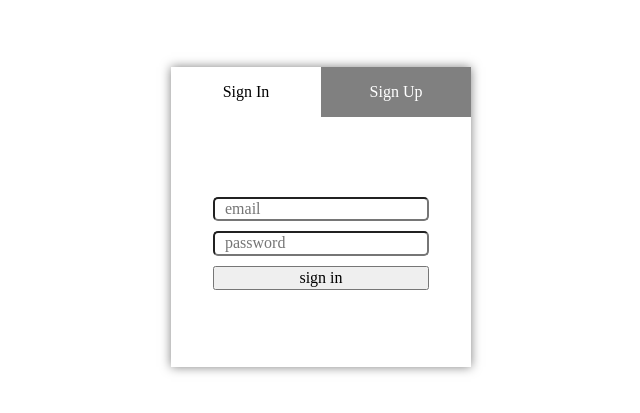
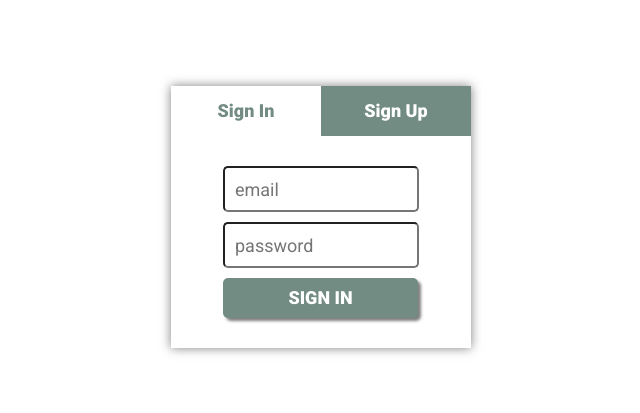
Before and after one commit to arcanar7/todo-vue, a Vue app: page /login in a window 1280 px wide. Shown: the part 183-596 px from the top of the page, without its empty margins (319-959 px from the left). Built offline with nearby package versions, Linux system fonts and the light colour scheme.

Commit message:
add login css

```diff
--- a/public/index.html
+++ b/public/index.html
@@ -1,15 +1,22 @@
 <!DOCTYPE html>
 <html lang="en">
   <head>
-    <meta charset="utf-8">
-    <meta http-equiv="X-UA-Compatible" content="IE=edge">
-    <meta name="viewport" content="width=device-width,initial-scale=1.0">
-    <link rel="icon" href="<%= BASE_URL %>favicon.ico">
+    <meta charset="utf-8" />
+    <meta http-equiv="X-UA-Compatible" content="IE=edge" />
+    <meta name="viewport" content="width=device-width,initial-scale=1.0" />
+    <link rel="icon" href="<%= BASE_URL %>favicon.ico" />
+    <link
+      href="https://fonts.googleapis.com/css?family=Roboto:400,400i,700,900&display=swap&subset=cyrillic"
+      rel="stylesheet"
+    />
     <title>todo-vue</title>
   </head>
   <body>
     <noscript>
-      <strong>We're sorry but todo-vue doesn't work properly without JavaScript enabled. Please enable it to continue.</strong>
+      <strong
+        >We're sorry but todo-vue doesn't work properly without JavaScript
+        enabled. Please enable it to continue.</strong
+      >
     </noscript>
     <div id="app"></div>
     <!-- built files will be auto injected -->
--- a/src/App.vue
+++ b/src/App.vue
@@ -1,43 +1,49 @@
 <template>
   <div id="app">
-    <!-- <div id="nav">
-      <router-link to="/">Home</router-link> |
-      <router-link to="/about">About</router-link>
-    </div> -->
     <router-view />
   </div>
 </template>
 
 <style lang="scss">
+body {
+  font-family: 'Roboto', sans-serif;
+}
+
 a {
   text-decoration: none;
   outline: none;
 }
 
 button {
-  outline: none !important;
+  width: 195px;
+  text-transform: uppercase;
+  font-weight: 900;
+  color: $primary-lightness;
+  background-color: $primary;
+  border: none;
+  box-shadow: 3px 3px 3px hsla(0, 0, 0, 0.5);
+  cursor: pointer;
+  transition: background-color 0.3s linear;
+}
+
+button:active {
+  box-shadow: 1px 1px 3px hsla(0, 0, 0, 0.5);
+}
+
+button:hover {
+  background-color: $primary-light;
 }
 
 input {
+  width: 180px;
   padding-left: 10px;
+}
+
+button,
+input {
+  height: 40px;
+  font-size: 18px;
   border-radius: 5px;
-  outline: none;
+  outline: none !important;
 }
-// #app {
-//   font-family: 'Avenir', Helvetica, Arial, sans-serif;
-//   -webkit-font-smoothing: antialiased;
-//   -moz-osx-font-smoothing: grayscale;
-//   text-align: center;
-//   color: #2c3e50;
-// }
-// #nav {
-//   padding: 30px;
-//   a {
-//     font-weight: bold;
-//     color: #2c3e50;
-//     &.router-link-exact-active {
-//       color: #42b983;
-//     }
-//   }
-// }
 </style>
--- a/src/components/Login.vue
+++ b/src/components/Login.vue
@@ -1,24 +1,75 @@
 <template>
-  <form action="#" class="login-form">
-    <input type="email" class="login-form__email" placeholder="email" />
+  <form class="login-form" ref="form" validation>
+    <input
+      type="email"
+      name="email"
+      class="login-form__email"
+      placeholder="email"
+      v-model="email"
+    />
     <input
       type="password"
+      name="password"
       class="login-form__password"
       placeholder="password"
+      v-model="password"
     />
-    <button type="submit" class="login-form__btn">sign in</button>
+    <button type="submit" class="login-form__btn" @click="onSubmit">
+      sign in
+    </button>
   </form>
 </template>
 
 <script>
-export default {}
+export default {
+  data() {
+    return {
+      email: '',
+      password: '',
+      show: false,
+      show1: false,
+      show2: false,
+      rulesApp: {
+        required: v => !!v || 'Required',
+        min: v =>
+          v.length >= 6 || 'Password must be equal or more than 6 characters',
+        emailValid: v =>
+          /^(([^<>()[\]\\.,;:\s@"]+(\.[^<>()[\]\\.,;:\s@"]+)*)|(".+"))@((\[[0-9]{1,3}\.[0-9]{1,3}\.[0-9]{1,3}\.[0-9]{1,3}])|(([a-zA-Z\-0-9]+\.)+[a-zA-Z]{2,}))$/.test(
+            v
+          ) || 'E-mail must be valid',
+        passwordMatch: v => v === this.password || 'Passwords should match',
+      },
+    }
+  },
+  methods: {
+    onSubmit() {
+      this.$router.push('/')
+      // if (this.$refs.form.validate()) {
+      //   const user = {
+      //     email: this.email,
+      //     password: this.password,
+      //   }
+      //   this.$store
+      //     .dispatch(user)
+      //     .then(() => {
+      //       this.$router.push('/todo')
+      //     })
+      //     .catch(() => {})
+      // }
+    },
+  },
+}
 </script>
 
 <style lang="scss">
 .login-form {
   display: flex;
   flex-direction: column;
-  margin-top: 80px;
+  margin: 30px 0;
+
+  // &__email {}
+
+  // &__password {}
 
   input + input,
   &__btn {
--- a/src/router/router.js
+++ b/src/router/router.js
@@ -3,6 +3,7 @@ import Router from 'vue-router'
 
 // import Home from '@/views/Home.vue'
 import Auth from '@/views/Auth.vue'
+import Home from '@/views/Home.vue'
 // import AuthGuard from './auth-guard'
 
 Vue.use(Router)
@@ -13,11 +14,17 @@ export default new Router({
   routes: [
     {
       path: '/',
-      name: 'auth',
+      name: 'home',
+      // beforeEnter: AuthGuard,
+      component: Home,
+    },
+    {
+      path: '/login',
       component: Auth,
+      // redirect: '/todo',
       children: [
         {
-          path: '/login',
+          path: '',
           name: 'login',
           component: () => import('@/components/Login.vue'),
         },
--- /dev/null
+++ b/src/scss/_variables.scss
@@ -0,0 +1,5 @@
+$primary: hsl(158, 10, 50%);
+$primary-light: hsl(158, 10, 60%);
+$primary-lightness: hsl(0, 0, 100%);
+$primary-dark: hsl(0, 0, 30%);
+$primary-darkness: hsl(0, 0, 10%);
--- a/src/views/Auth.vue
+++ b/src/views/Auth.vue
@@ -37,8 +37,8 @@ export default {
   flex-direction: column;
   align-items: center;
   width: 300px;
-  height: 300px;
-  box-shadow: 0 0 10px rgba(0, 0, 0, 0.5);
+  box-shadow: 0 0 10px hsla(0, 0, 0, 0.5);
+  background-color: $primary-lightness;
 
   .nav {
     display: flex;
@@ -50,14 +50,22 @@ export default {
       justify-content: center;
       width: 150px;
       height: 50px;
-      color: white;
-      background-color: grey;
+      color: $primary-lightness;
+      background-color: $primary;
+      font-size: 18px;
+      font-weight: 900;
+      transition: background-color 0.3s linear;
+    }
+
+    &__login:hover,
+    &__registration:hover {
+      background-color: $primary-light;
     }
   }
 }
 
 .active {
-  color: black !important;
-  background-color: white !important;
+  color: $primary !important;
+  background-color: $primary-lightness !important;
 }
 </style>
--- a/src/views/Home.vue
+++ b/src/views/Home.vue
@@ -1,17 +1,18 @@
 <template>
   <div class="home">
-    <img alt="Vue logo" src="../assets/logo.png" />
-    <HelloWorld msg="Welcome to Your Vue.js App" />
+    <h1>Todo list</h1>
+    <!-- <img alt="Vue logo" src="../assets/logo.png" />
+    <HelloWorld msg="Welcome to Your Vue.js App" /> -->
   </div>
 </template>
 
 <script>
-import HelloWorld from '@/components/HelloWorld.vue'
+// import HelloWorld from '@/components/HelloWorld.vue'
 
 export default {
-  name: 'home',
-  components: {
-    HelloWorld,
-  },
+  // name: 'home',
+  // components: {
+  //   HelloWorld,
+  // },
 }
 </script>
--- a/vue.config.js
+++ b/vue.config.js
@@ -1,3 +1,10 @@
 module.exports = {
   publicPath: process.env.NODE_ENV === 'production' ? '/todo-vue/' : '/',
+  css: {
+    loaderOptions: {
+      sass: {
+        prependData: '@import "@/scss/_variables.scss";',
+      },
+    },
+  },
 }
```
